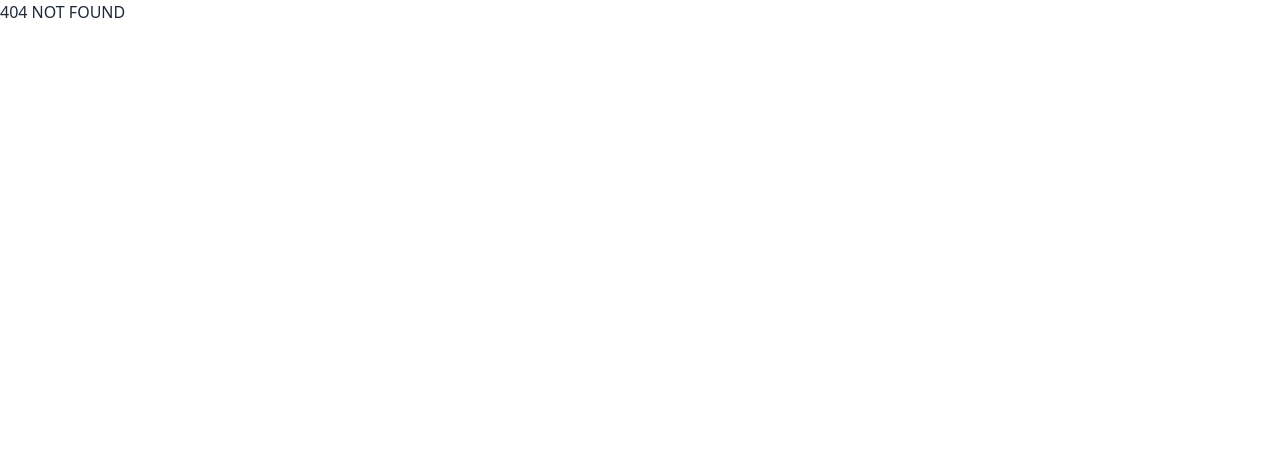
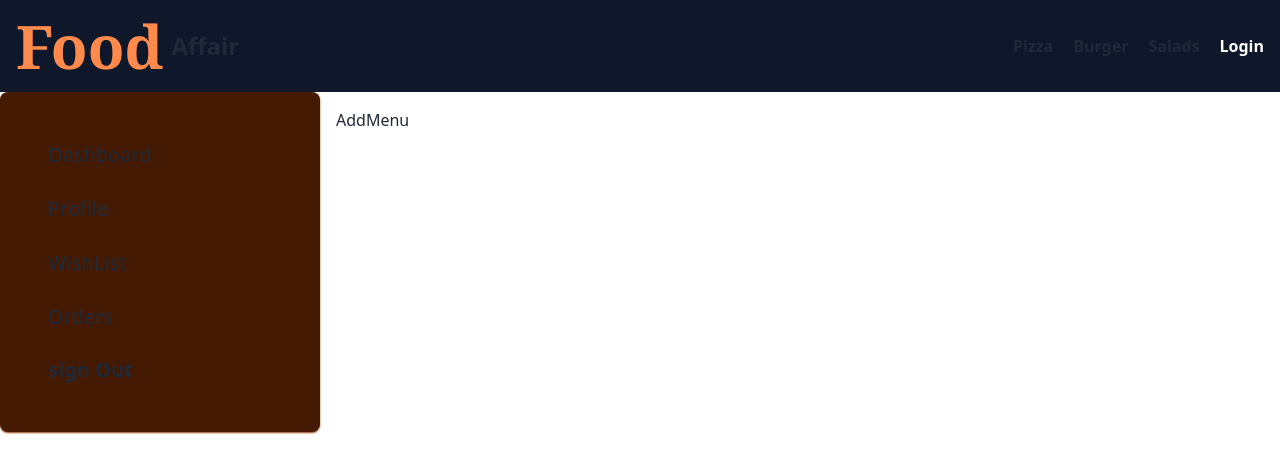
Before and after one commit to sakibhasan-24/food-delivery-app, a React (Vite) app: page /dashboard/add-menu in a window 1280 px wide. Before the commit this address had no page. Shown: the top 474 px of the page. Built offline with nearby package versions, Linux system fonts and the light colour scheme.

Commit message:
fixed small bug and create routes and page

```diff
--- a/src/pages/dashboard/dashboard/Dashboard.jsx
+++ b/src/pages/dashboard/dashboard/Dashboard.jsx
@@ -3,8 +3,10 @@ import { Link, Outlet, useNavigate } from "react-router-dom";
 import useAuth from "../../../hooks/useAuth";
 // import { Swal } from "sweetalert2/dist/sweetalert2";
 import Swal from "sweetalert2";
+import { useSelector } from "react-redux";
 
 export default function Dashboard() {
+  const { currentUser } = useSelector((state) => state.user);
   const { userLogOut } = useAuth();
   const navigate = useNavigate();
   const handleLogOut = async () => {
@@ -21,7 +23,7 @@ export default function Dashboard() {
   };
   return (
     <div className="flex flex-col sm:flex-row">
-      <div className="w-full  sm:w-1/4 flex flex-col gap-6 text-xl font-semibold sm:h-screen p-4 sm:p-12 bg-amber-950 ">
+      <div className="w-full   sm:w-1/4 flex flex-col gap-6 text-[20px] shadow-sm rounded-lg shadow-amber-800   p-4 sm:p-12 bg-amber-950 ">
         <Link
           className="hover:bg-amber-800 hover:p-2 hover:rounded-md transition-all duration-700"
           to="/dashboard"
@@ -34,6 +36,16 @@ export default function Dashboard() {
         >
           Profile
         </Link>
+        {currentUser && currentUser?.isAdmin && (
+          <>
+            <Link
+              className="hover:bg-amber-800 hover:p-2 hover:rounded-md transition-all duration-700"
+              to="/dashboard/add-menu"
+            >
+              Add Menu
+            </Link>
+          </>
+        )}
         <Link
           className="hover:bg-amber-800 hover:p-2 hover:rounded-md transition-all duration-700"
           to="/dashboard/wishList"
@@ -47,9 +59,9 @@ export default function Dashboard() {
           Orders
         </Link>
 
-        <button onClick={handleLogOut} className=" font-bold text-xl">
+        <Link to="/" onClick={handleLogOut} className=" font-bold text-xl">
           sign Out
-        </button>
+        </Link>
 
         {/* <Link to="/dashboard/orders">Orders</Link> */}
       </div>
--- a/src/pages/dashboard/profile/Profile.jsx
+++ b/src/pages/dashboard/profile/Profile.jsx
@@ -46,7 +46,7 @@ export default function Profile() {
     }
   };
 
-  console.log();
+  // console.log(currentUser?.profilePicture);
   return (
     <div className="my-12 w-full sm:max-w-xl mx-auto">
       <h1 className="text-3xl font-bold mb-4 text-center">Profile</h1>
@@ -58,7 +58,7 @@ export default function Profile() {
           <div>
             <input type="file" ref={fileRef} hidden onChange={imageChange} />
             <img
-              src={imageUrl || currentUser?.ProfilePicture}
+              src={imageUrl || currentUser?.profilePicture}
               alt="image"
               onChange={imageChange}
               onClick={() => fileRef.current.click()}
--- /dev/null
+++ b/src/pages/menu/AddMenu/AddMenu.jsx
@@ -0,0 +1,5 @@
+import React from "react";
+
+export default function AddMenu() {
+  return <div>AddMenu</div>;
+}
--- a/src/routes/routes.jsx
+++ b/src/routes/routes.jsx
@@ -5,6 +5,7 @@ import Login from "../pages/registration/Login";
 import SignUp from "../pages/registration/SignUp";
 import Dashboard from "../pages/dashboard/dashboard/Dashboard";
 import Profile from "../pages/dashboard/profile/Profile";
+import AddMenu from "../pages/menu/AddMenu/AddMenu";
 
 const router = createBrowserRouter([
   {
@@ -32,6 +33,10 @@ const router = createBrowserRouter([
             path: "/dashboard/profile",
             element: <Profile />,
           },
+          {
+            path: "/dashboard/add-menu",
+            element: <AddMenu />,
+          },
         ],
       },
     ],
```
